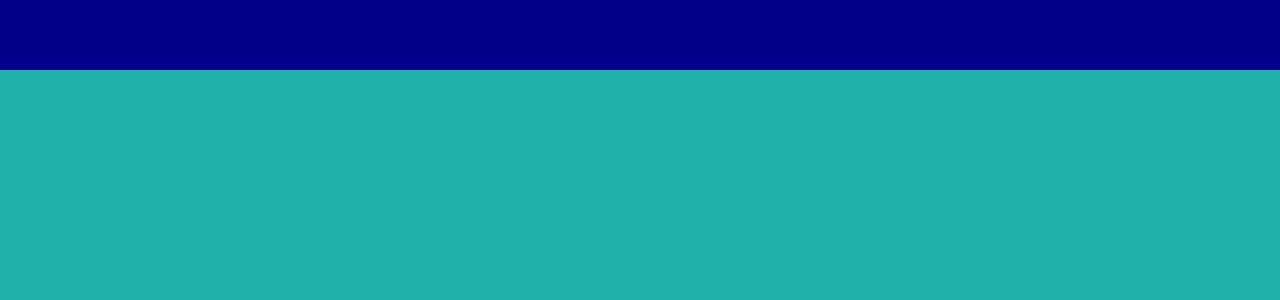
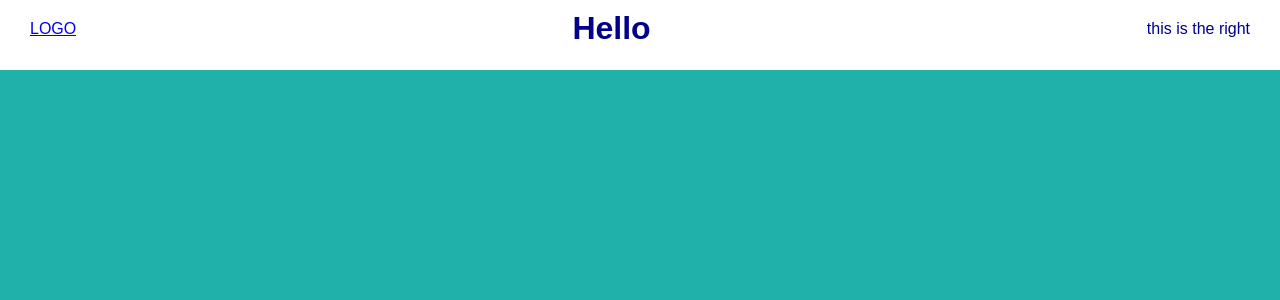
Before and after one commit to franand436/portfolio-page, a React (Create React App) app: page / in a window 1280 px wide. Shown: the top 300 px of the page. Built offline with nearby package versions, Linux system fonts and the light colour scheme; a web font is replaced by a local one.

Commit message:
start toolbar work
started on toolbar got some text and scss going on it. Will work more on it tomorrow.

```diff
--- a/src/app.scss
+++ b/src/app.scss
@@ -5,12 +5,12 @@
     .sections{
         width: 100%;
         height: calc(100vh - 70px);
-        background-color: bisque;
         position: relative;
         top: 70px;
-        scroll-snap-type: y mandatory;
-        scrollbar-width: none;
-        &::-webkit-scrollbar{
+        scroll-behavior: smooth;
+        scroll-snap-type: y mandatory;  //not working yet, logo simply flashes back to intro page.
+        scrollbar-width: none;  //Only applies to Firefox
+        &::-webkit-scrollbar{   //Applies to chromium browsers
             display: none;
         }
 
--- a/src/components/contact/Contact.jsx
+++ b/src/components/contact/Contact.jsx
@@ -2,7 +2,7 @@
 
 export default function contact() {
   return (
-    <div className='contact'>
+    <div className='contact' id="contact">
 
     </div>
   )
--- a/src/components/intro/Intro.jsx
+++ b/src/components/intro/Intro.jsx
@@ -2,7 +2,7 @@
 
 export default function Intro () {
   return (
-    <div className='intro'>
+    <div className='intro' id="intro">
 
     </div>
   )
--- a/src/components/portfolio/Portfolio.jsx
+++ b/src/components/portfolio/Portfolio.jsx
@@ -2,7 +2,7 @@
 
 export default function portfolio() {
   return (
-    <div className='portfolio'>
+    <div className='portfolio' id="portfolio">
 
     </div>
   )
--- a/src/components/testimonials/Testimonials.jsx
+++ b/src/components/testimonials/Testimonials.jsx
@@ -2,7 +2,7 @@
 
 export default function testimonials() {
   return (
-    <div className="testimonials">
+    <div className="testimonials" id="testimonials">
 
     </div>
   )
--- a/src/components/topbar/Topbar.jsx
+++ b/src/components/topbar/Topbar.jsx
@@ -3,7 +3,16 @@
 export default function Topbar() {
   return (
     <div className="topbar">
+      <div className="wrapper">
+        <div className="left">
+          <a href="#intro">LOGO</a>
+        </div>
+        <h1>Hello</h1>
+        <div className="right">
+          this is the right
+        </div>
 
+      </div>
     </div>
   )
 }
--- a/src/components/topbar/topbar.scss
+++ b/src/components/topbar/topbar.scss
@@ -1,9 +1,18 @@
+@import "../../global.scss";
+
 .topbar{
     width: 100%;
     height: 70px;
-    background-color: darkblue;
-    color: white;
+    background-color: white;
+    color: $mainColor;
     position: fixed;
     top: 0;
     z-index: 2;
+
+    .wrapper{
+        padding: 10px 30px;
+        display: flex;
+        align-items: center;
+        justify-content: space-between;
+    }
 }
--- a/src/components/works/Works.jsx
+++ b/src/components/works/Works.jsx
@@ -2,7 +2,7 @@
 
 export default function Works() {
   return (
-    <div className='works'>
+    <div className='works' id="works">
 
     </div>
   )
--- /dev/null
+++ b/src/global.scss
@@ -0,0 +1 @@
+$mainColor: darkblue
```
